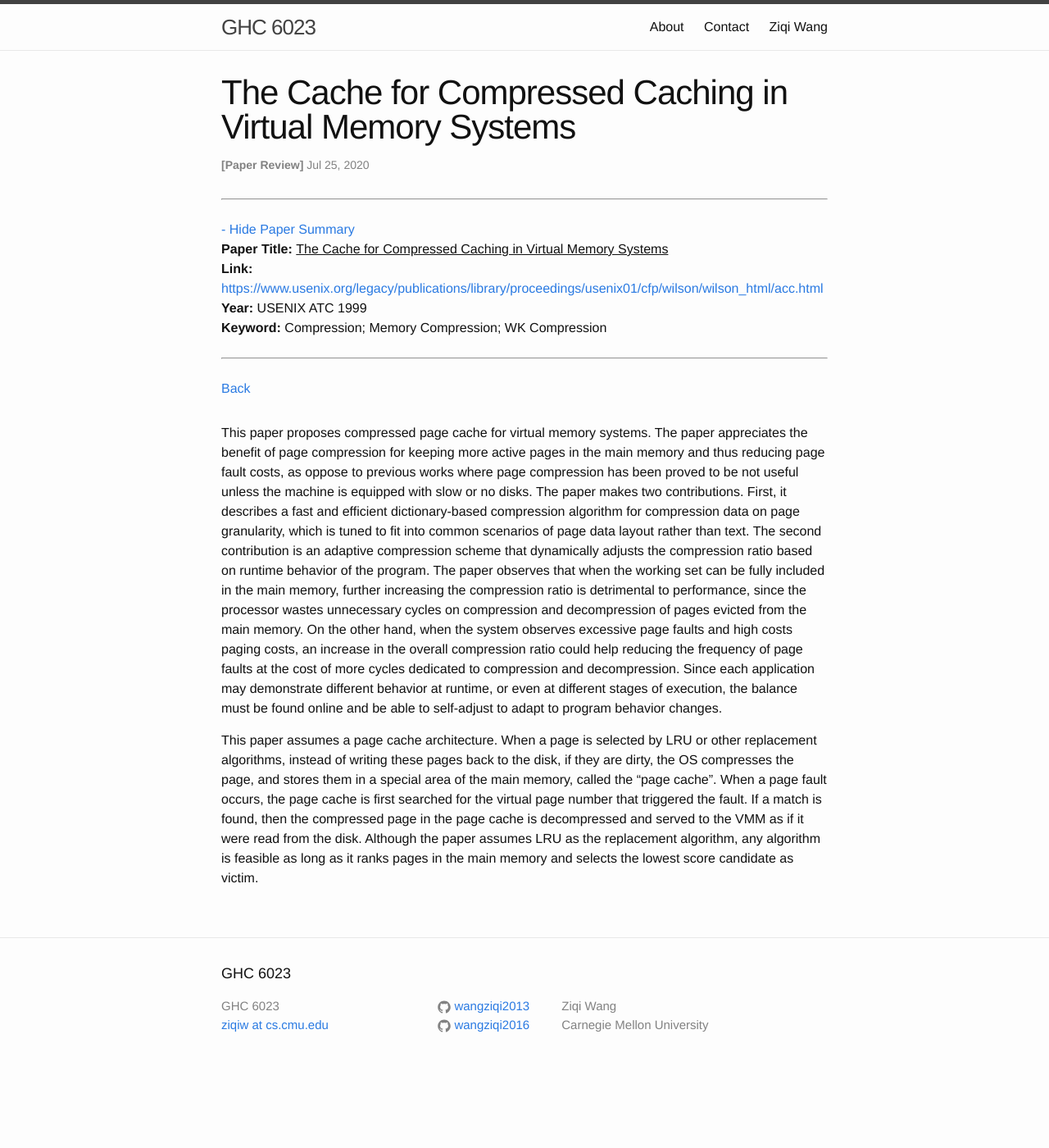
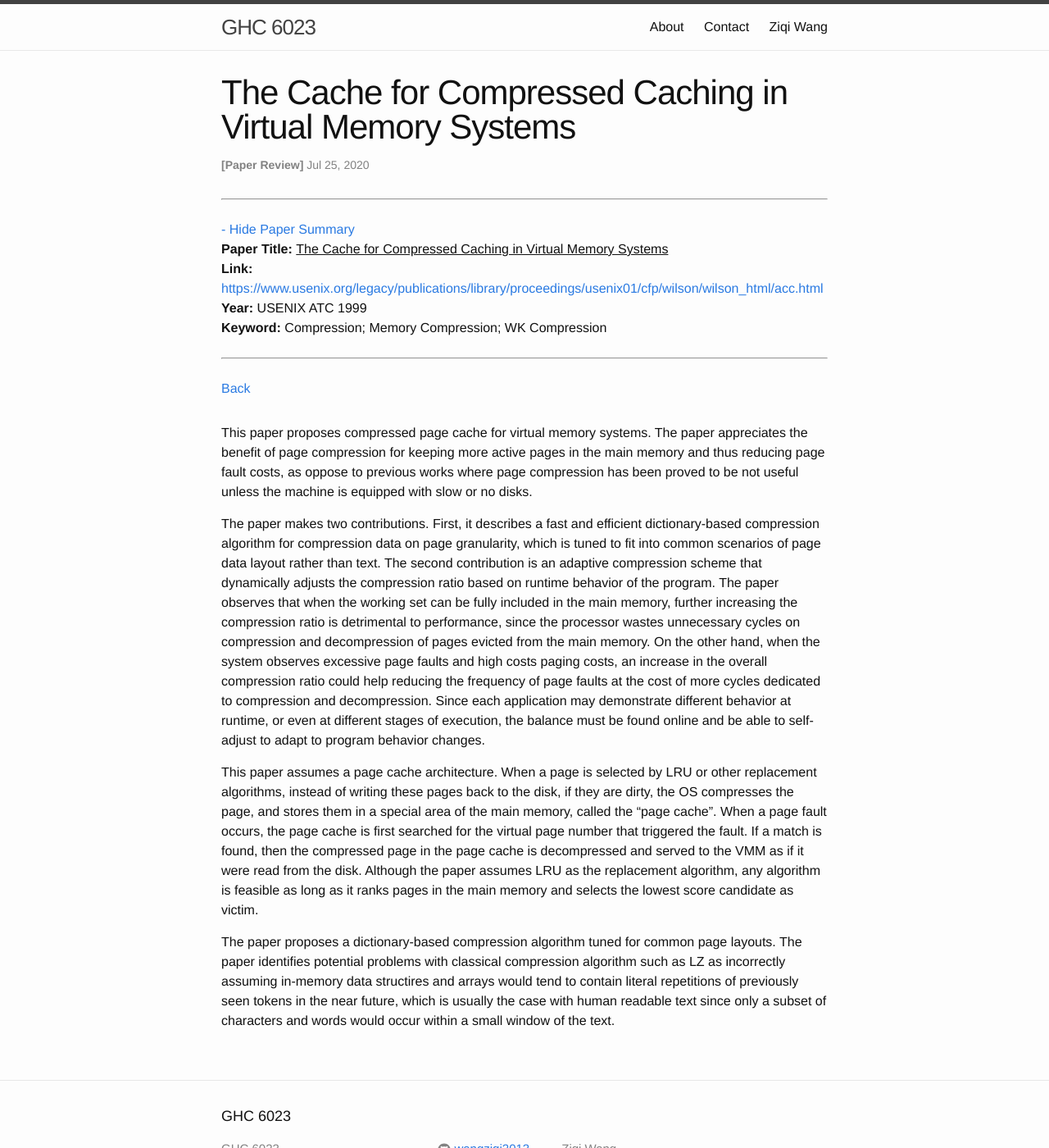
Before and after one commit to wangziqi2013/wangziqi2013.github.io, a Jekyll site: the page built from _posts/2020-07-24-the-case-for-compressed-caching-in-vms.markdown, in a window 1280 px wide and 1400 px high. Shown: the whole window at 82% size. Built offline with Jekyll 4.4.1, drawn with Linux system fonts in a browser that asks for light colours.

Commit message:
Adding LZ

```diff
--- a/_posts/2020-07-24-the-case-for-compressed-caching-in-vms.markdown
+++ b/_posts/2020-07-24-the-case-for-compressed-caching-in-vms.markdown
@@ -16,6 +16,7 @@ version_mgmt:
 This paper proposes compressed page cache for virtual memory systems. The paper appreciates the benefit of page compression
 for keeping more active pages in the main memory and thus reducing page fault costs, as oppose to previous works where
 page compression has been proved to be not useful unless the machine is equipped with slow or no disks.
+
 The paper makes two contributions. First, it describes a fast and efficient dictionary-based compression algorithm for
 compression data on page granularity, which is tuned to fit into common scenarios of page data layout rather than text.
 The second contribution is an adaptive compression scheme that dynamically adjusts the compression ratio based on runtime
@@ -34,3 +35,8 @@ page number that triggered the fault. If a match is found, then the compressed p
 and served to the VMM as if it were read from the disk.
 Although the paper assumes LRU as the replacement algorithm, any algorithm is feasible as long as it ranks pages in the
 main memory and selects the lowest score candidate as victim.
+
+The paper proposes a dictionary-based compression algorithm tuned for common page layouts. The paper identifies potential
+problems with classical compression algorithm such as LZ as incorrectly assuming in-memory data structires and arrays
+would tend to contain literal repetitions of previously seen tokens in the near future, which is usually the case with
+human readable text since only a subset of characters and words would occur within a small window of the text.
```
